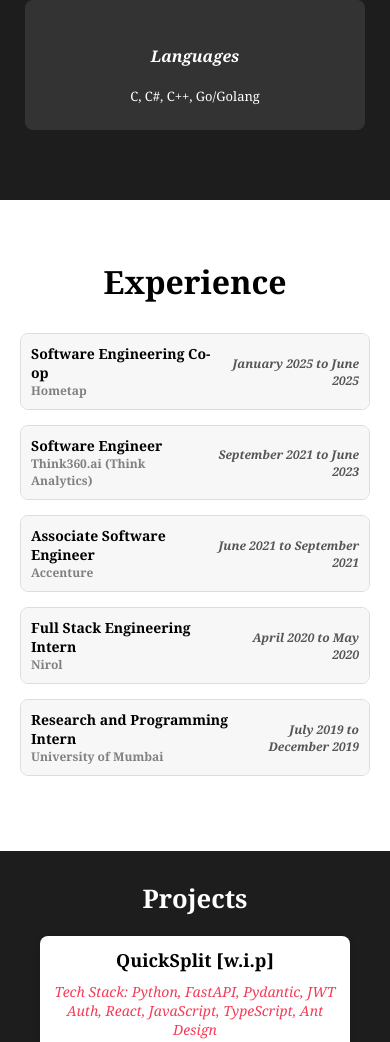
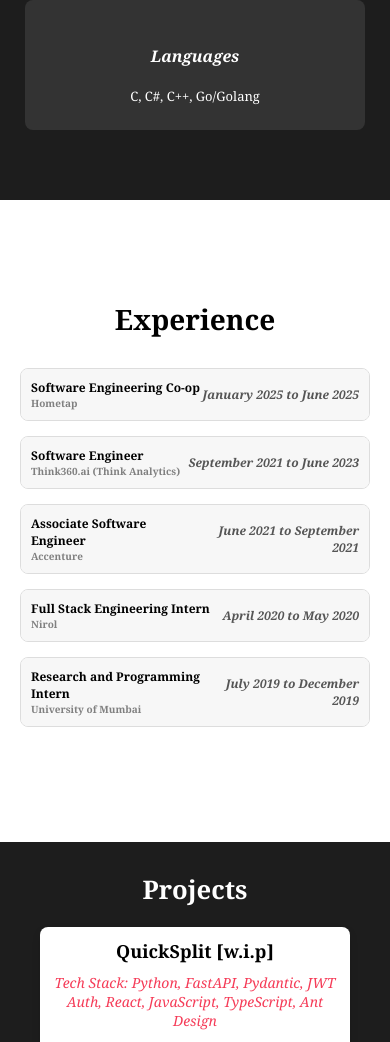
Before and after one commit to NishantGada/portfolio-v2, a React (Vite) app: page / in a window 390 px wide. Shown: the part 3372-4414 px from the top of the page. Built offline with nearby package versions, Linux system fonts and the light colour scheme.

Commit message:
refactor(Experience): code cleanup

```diff
--- a/src/sections/Experience/Experience.css
+++ b/src/sections/Experience/Experience.css
@@ -1,6 +1,5 @@
 .experience {
-  padding: 60px 20px;
-  max-width: 900px;
+  padding: 100px;
   margin: auto;
   color: black;
 }
@@ -26,7 +25,7 @@
   outline: none;
   text-align: left;
   padding: 10px;
-  font-size: 18px;
+  font-size: 16px;
   font-weight: 600;
   cursor: pointer;
   display: flex;
@@ -51,6 +50,7 @@
   font-size: 14px;
   font-style: italic;
   font-weight: bold;
+  text-align: right;
   color: #555;
 }
 
@@ -61,7 +61,6 @@
 }
 
 .accordion-body ul {
-  margin: 0;
   padding-left: 20px;
 }
 
@@ -78,21 +77,36 @@
 }
 
 @media screen and (max-width: 768px) {
+  .experience {
+    padding: 100px 20px;
+  }
+
+  .experience h2 {
+    font-size: 28px;
+  }
+
   .accordion-header {
-    font-size: 14px;
+    font-size: 12px;
   }
 
   .experience-company-name {
+    font-size: 10px;
+  }
+
+  .duration {
+    font-size: 12px;
+  }
+
+  .accordion-body {
+    padding: 10px;
+  }
+
+  .accordion-body ul {
+    padding-left: 10px;
     font-size: 12px;
   }
 
   .accordion-body li {
-    font-size: 12px;
-    text-align: justify;
-  }
-
-  .duration {
-    text-align: right;
-    font-size: 12px;
+    line-height: 1.2;
   }
 }
```
